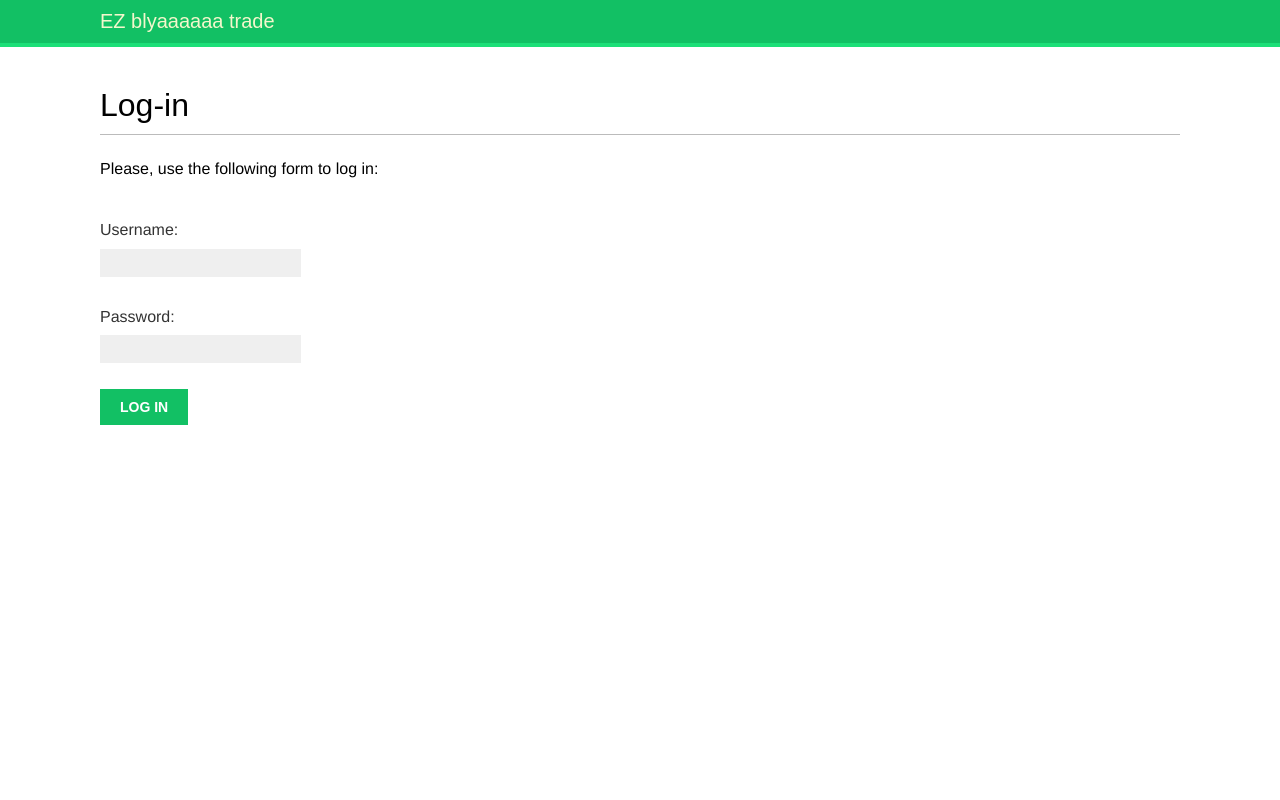
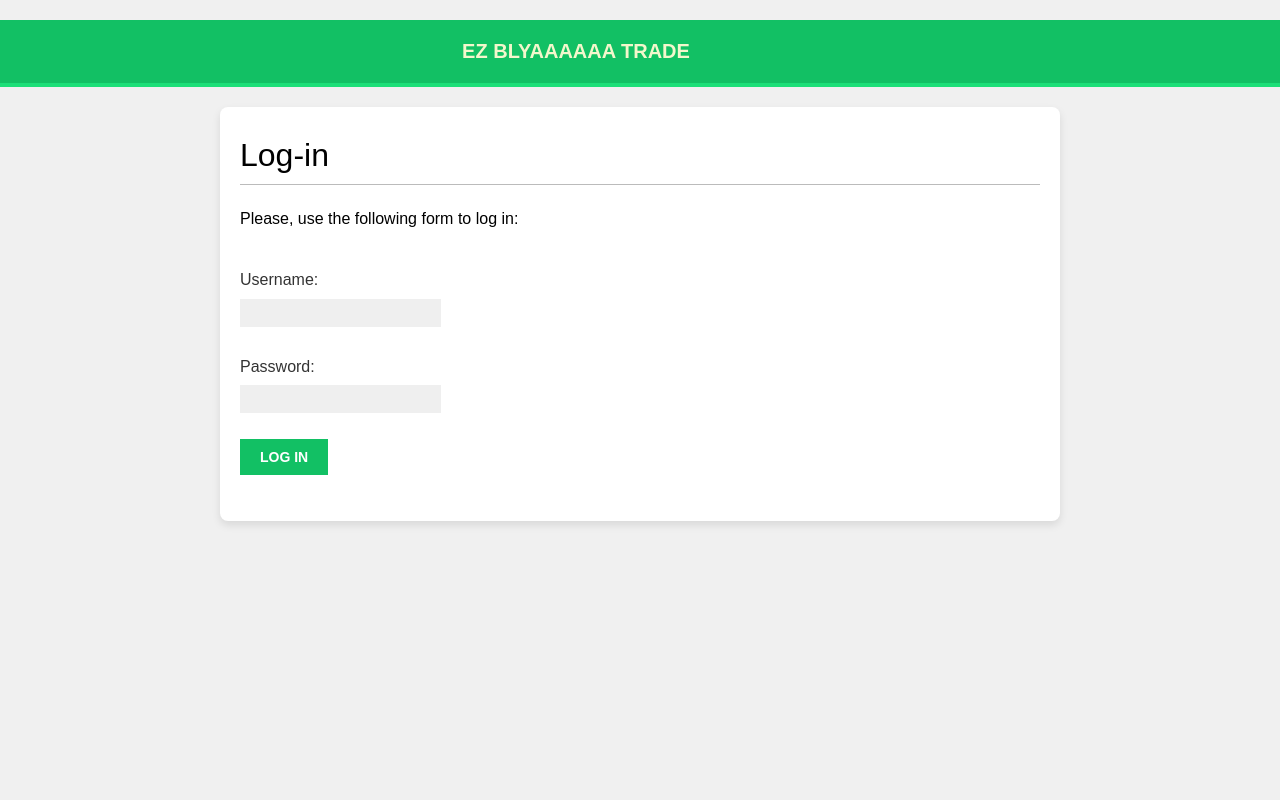
Before and after one commit to Timur11111111/tradeeasy, a Django app: page /account/login/ in a window 1280 px wide. Run offline with Django 4.2, Linux system fonts and the light colour scheme; some web fonts are replaced.

Commit message:
tatic!!йц!

```diff
--- a/account/templates/base.html
+++ b/account/templates/base.html
@@ -1,10 +1,48 @@
-
 {% load static %}
 <!DOCTYPE html>
 <html>
 <head>
     <title>{% block title %}{% endblock %}</title>
     <link href="{% static "css/base.css" %}" rel="stylesheet">
+    <style>
+        body {
+            font-family: Arial, sans-serif;
+            background-color: #f0f0f0;
+            margin: 0;
+            padding: 0;
+            display: flex;
+            flex-direction: column;
+            align-items: center;
+            justify-content: flex-start;
+            height: 100vh;
+        }
+
+        #header {
+            width: 100%;
+            display: flex;
+            justify-content: center;
+            padding: 20px 0;
+            margin-top: 20px; /* Отступ сверху */
+        }
+
+        .logo {
+            font-size: 36px;
+            color: #333;
+            font-weight: bold;
+            text-transform: uppercase;
+            text-align: center;
+        }
+
+        #content {
+            background-color: #fff;
+            padding: 20px;
+            box-shadow: 0 4px 8px rgba(0, 0, 0, 0.1);
+            border-radius: 8px;
+            width: 80%;
+            max-width: 800px;
+            margin-top: 20px; /* Отступ сверху для контента */
+        }
+    </style>
 </head>
 <body>
     <div id="header">
```
